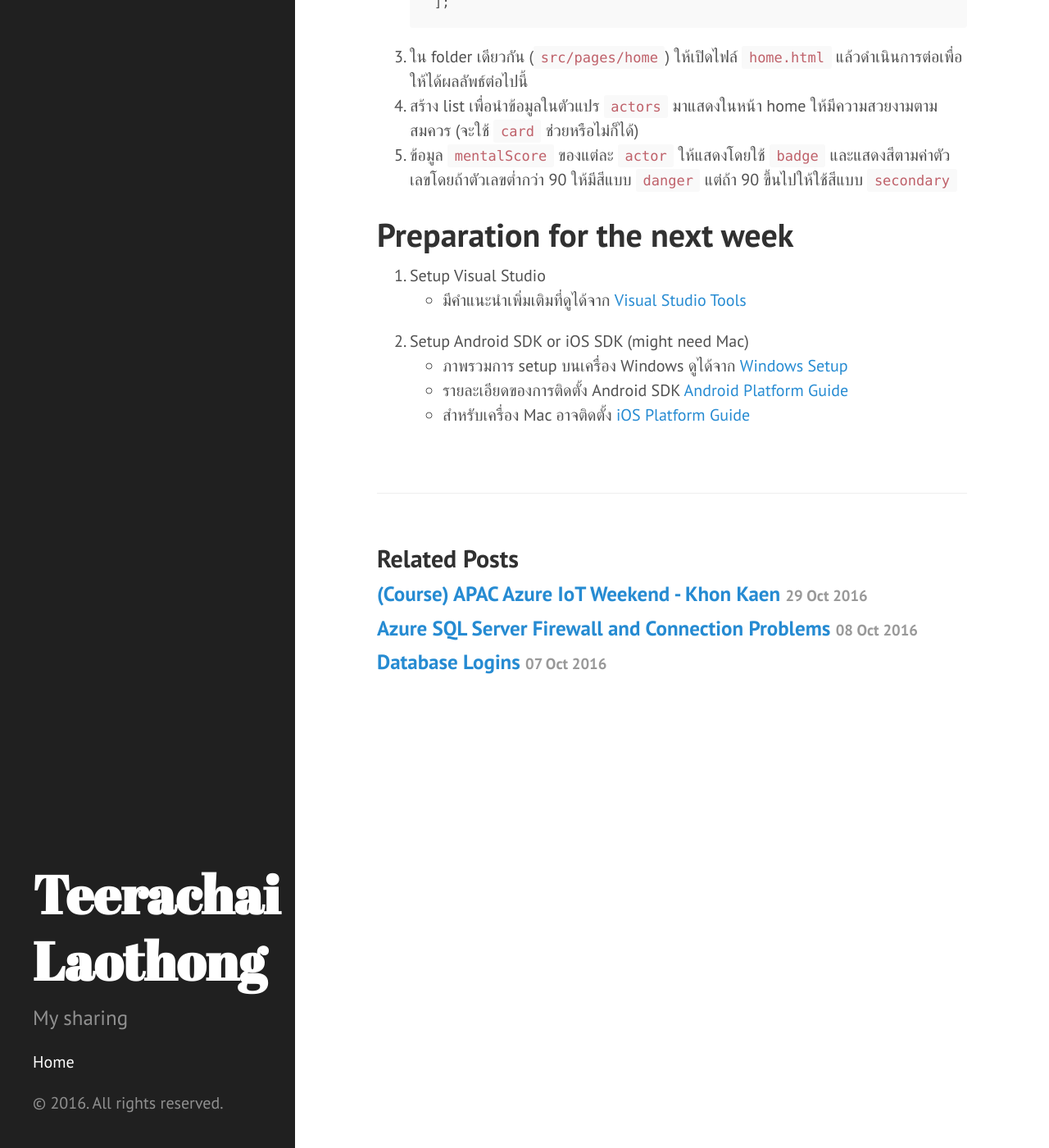
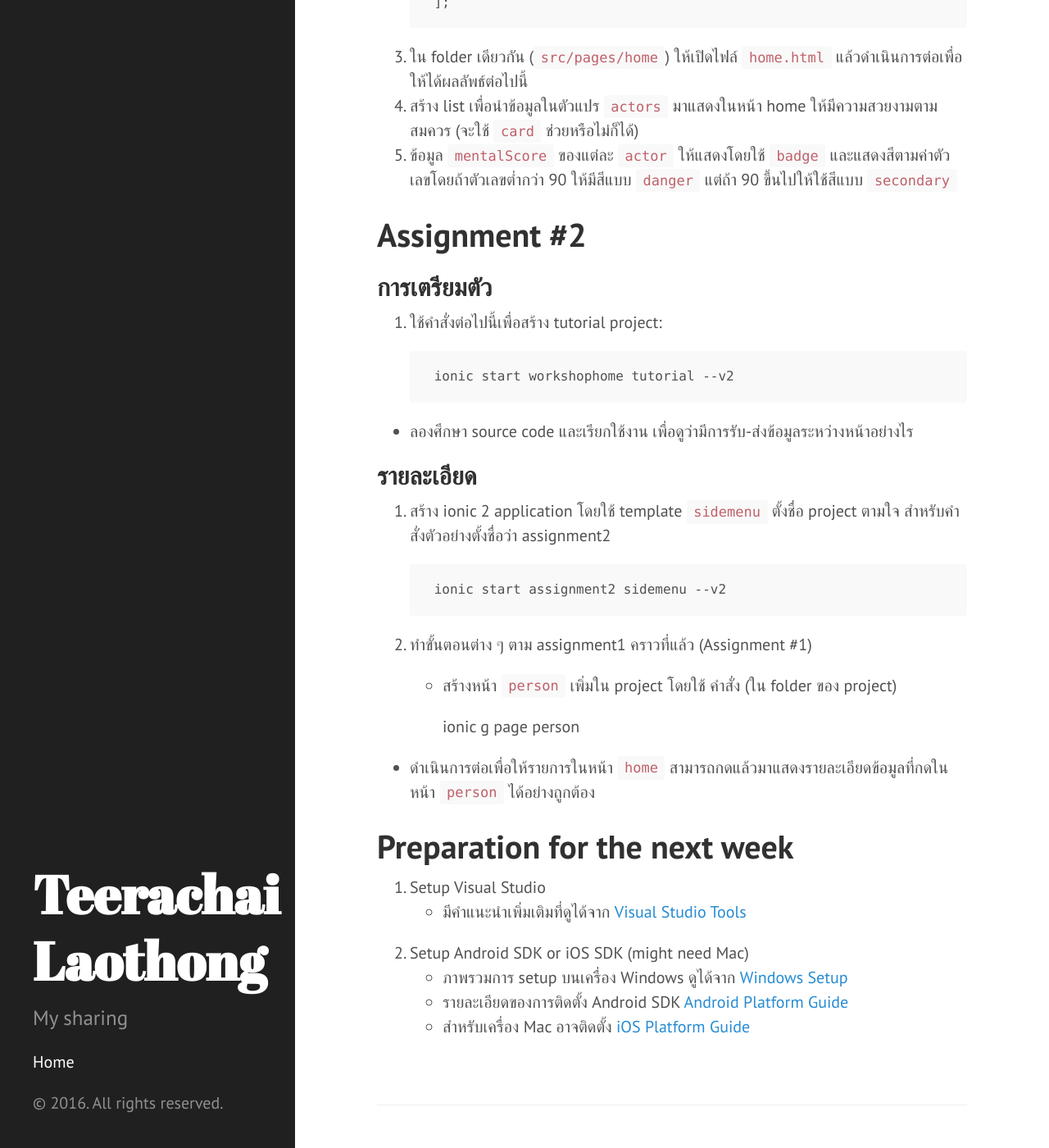
Before and after one commit to tlaothong/tlaothong.github.io, a Jekyll site: the page built from _posts/2016-11-05-course-ionic2.markdown, in a window 1280 px wide and 1400 px high, scrolled down 2050 px. Shown: the whole window at 82% size. Built offline with Jekyll 4.4.1, drawn with Linux system fonts in a browser that asks for light colours; comment, search, counter and statistics services are not loaded.

Commit message:
Assignment #2

```diff
--- a/_posts/2016-11-05-course-ionic2.markdown
+++ b/_posts/2016-11-05-course-ionic2.markdown
@@ -66,6 +66,29 @@ Workshop material's available at: [https://tlaothong.gitbooks.io/ionic2-bootcamp
 4. สร้าง list เพื่อนำข้อมูลในตัวแปร `actors` มาแสดงในหน้า home ให้มีความสวยงามตามสมควร (จะใช้ `card` ช่วยหรือไม่ก็ได้)
 5. ข้อมูล `mentalScore` ของแต่ละ `actor` ให้แสดงโดยใช้ `badge` และแสดงสีตามค่าตัวเลขโดยถ้าตัวเลขต่ำกว่า 90 ให้มีสีแบบ `danger` แต่ถ้า 90 ขึ้นไปให้ใช้สีแบบ `secondary`
 
+# Assignment #2
+
+## การเตรียมตัว
+
+1. ใช้คำสั่งต่อไปนี้เพื่อสร้าง tutorial project:
+
+        ionic start workshophome tutorial --v2
+
+* ลองศึกษา source code และเรียกใช้งาน เพื่อดูว่ามีการรับ-ส่งข้อมูลระหว่างหน้าอย่างไร
+
+## รายละเอียด
+
+1. สร้าง ionic 2 application โดยใช้ template `sidemenu` ตั้งชื่อ project ตามใจ สำหรับคำสั่งตัวอย่างตั้งชื่อว่า assignment2
+
+        ionic start assignment2 sidemenu --v2
+
+2. ทำขั้นตอนต่าง ๆ ตาม assignment1 คราวที่แล้ว (Assignment #1)
+* สร้างหน้า `person` เพิ่มใน project โดยใช้ คำสั่ง (ใน folder ของ project)
+
+        ionic g page person
+
+* ดำเนินการต่อเพื่อให้รายการในหน้า `home` สามารถกดแล้วมาแสดงรายละเอียดข้อมูลที่กดในหน้า `person` ได้อย่างถูกต้อง
+
 # Preparation for the next week
 1. Setup Visual Studio
     * มีคำแนะนำเพิ่มเติมที่ดูได้จาก [Visual Studio Tools](http://blog.ionic.io/visual-studio-tools-for-apache-cordova/?_ga=1.95307038.38020642.1478473497)
```
